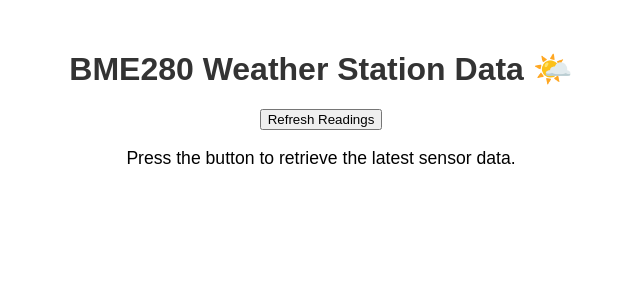
After one commit to dodlepcgaming/Gameing, a PHP site: page /BM280.php in a window 1280 px wide. The commit adds this page. Shown: the top 300 px of the page, without its empty margins (319-959 px from the left). Run offline with PHP 8.4, Linux system fonts and the light colour scheme.

Commit message:
BM280 sensor

```diff
--- /dev/null
+++ b/BM280.php
@@ -0,0 +1,66 @@
+<!DOCTYPE html>
+<html lang="en">
+<head>
+    <meta charset="UTF-8">
+    <title>BME280 Sensor Readings</title>
+    <style>
+        body { font-family: Arial, sans-serif; text-align: center; }
+        .container { margin-top: 50px; }
+        .data-box { border: 1px solid #ccc; padding: 20px; margin: 10px auto; width: 300px; text-align: left; }
+        h1 { color: #333; }
+        p { font-size: 1.1em; }
+        strong { display: inline-block; width: 120px; }
+    </style>
+</head>
+<body>
+
+    <div class="container">
+        <h1>BME280 Weather Station Data 🌤️</h1>
+
+        <form method="post">
+            <button type="submit" name="read_data">Refresh Readings</button>
+        </form>
+
+        <?php
+        // Check if the button was pressed
+        if (isset($_POST['read_data'])) {
+            // 1. Execute the BME280 binary and capture its JSON output
+            // Assumes the binary is in the same directory and is executable
+            $raw_json = `./bme280`;
+
+            // 2. Decode the JSON string into an associative array
+            $data = json_decode($raw_json, true);
+
+            // 3. Check if decoding was successful and data exists
+            if ($data !== null && is_array($data)) {
+
+                // Get the individual readings
+                $temp = htmlspecialchars($data["temperature"] ?? "N/A");
+                $pressure = htmlspecialchars($data["pressure"] ?? "N/A");
+                $altitude = htmlspecialchars($data["altitude"] ?? "N/A");
+
+                // Display the results
+                echo '<div class="data-box">';
+                echo '<h2>Current Sensor Readings</h2>';
+                echo '<p><strong>Temperature:</strong> ' . $temp . ' °C</p>';
+                echo '<p><strong>Pressure:</strong> ' . $pressure . ' hPa</p>';
+                echo '<p><strong>Altitude:</strong> ' . $altitude . ' m</p>';
+                echo '</div>';
+            } else {
+                // Display an error if the command failed or JSON was invalid
+                echo '<div class="data-box">';
+                echo '<h2>Error</h2>';
+                echo '<p>Failed to read sensor data or decode JSON.</p>';
+                // Optional: show raw output for debugging
+                // echo '<p>Raw Output: ' . htmlspecialchars($raw_json) . '</p>';
+                echo '</div>';
+            }
+        } else {
+            // Initial message before the button is pressed
+            echo '<p>Press the button to retrieve the latest sensor data.</p>';
+        }
+        ?>
+    </div>
+
+</body>
+</html>
--- a/LED.php
+++ b/LED.php
@@ -3,12 +3,12 @@
 shell_exec("gpio mode 7 out");
 
 // Read current LED state
-$currentState = trim(shell_exec("gpio read 7"));
+$currentState = (shell_exec("gpio read 7"));
 
 if ($_SERVER['REQUEST_METHOD'] === 'POST') {
     if (isset($_POST['toggle'])) {
         shell_exec("gpio toggle 7");
-        $currentState = trim(shell_exec("gpio read 7"));
+        $currentState = (shell_exec("gpio read 7"));
     }
     if (isset($_POST['button'])) {
         if ($currentState == "1") {
@@ -16,7 +16,7 @@ if ($_SERVER['REQUEST_METHOD'] === 'POST') {
         } else {
             shell_exec("gpio write 7 1"); // turn ON
         }
-        $currentState = trim(shell_exec("gpio read 7"));
+        $currentState = (shell_exec("gpio read 7"));
     }
 }
 
```
